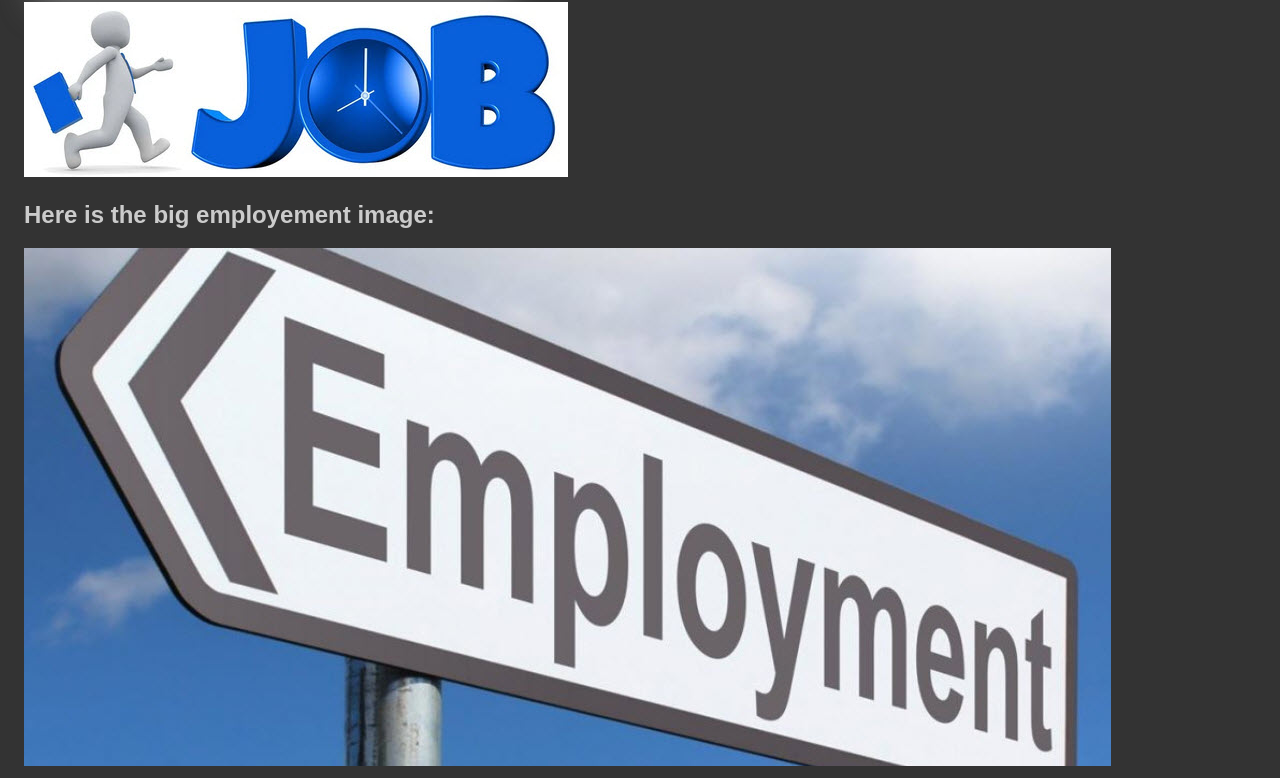
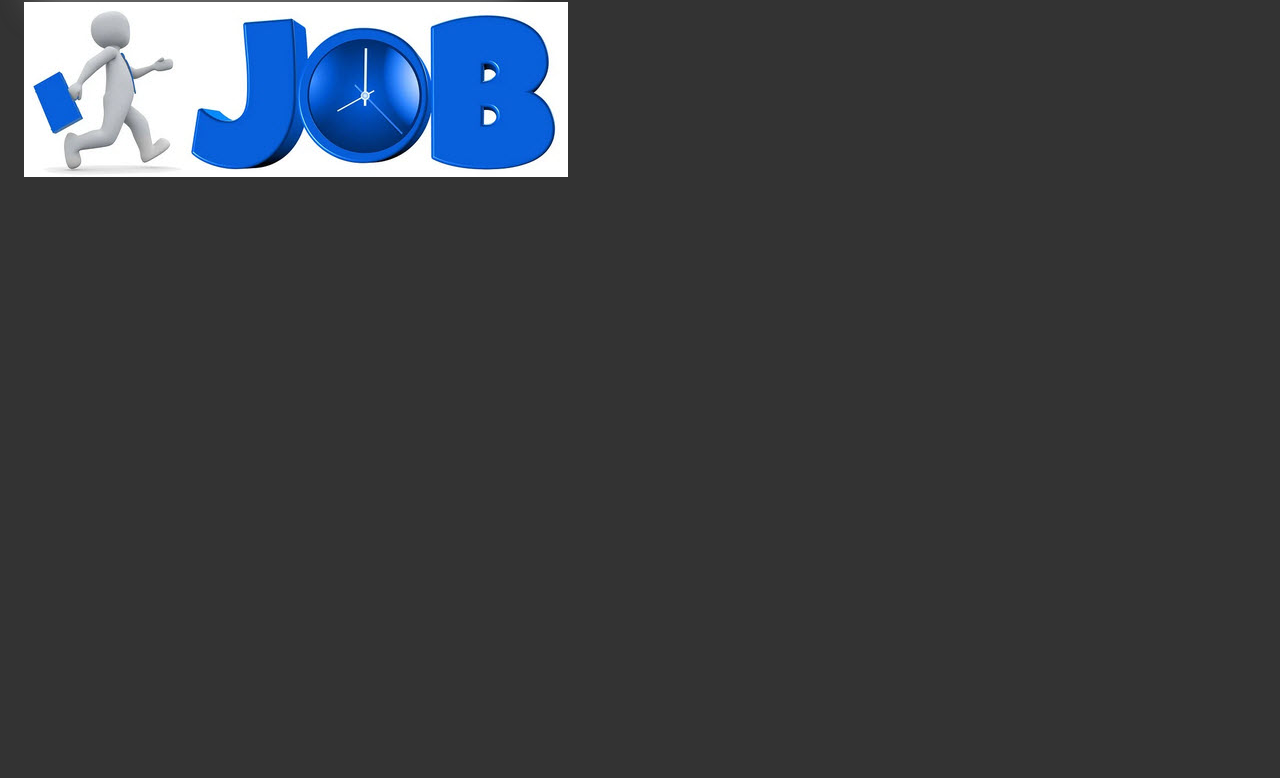
Before and after one commit to edwardtanguay/et007-deployment-netlify-vercel, a React (Vite) app: page /dashboard in a window 1280 px wide. Shown: the part 395-1173 px from the top of the page. After the commit the page ends 800 px from the top, so only its background shows below. Built offline with nearby package versions, Linux system fonts and the light colour scheme.

Commit message:
images gone

```diff
--- a/src/pages/PageDashboard.tsx
+++ b/src/pages/PageDashboard.tsx
@@ -8,10 +8,6 @@ export const PageDashboard = () => {
 			<div>
 				<img src="images/job.jpg" />
 			</div>
-			<h2>Here is the big employement image:</h2>
-			<div>
-				<img src="../../src/assets/employment.jpg"/>
-			</div>
 		</div>
 	);
 };
```
